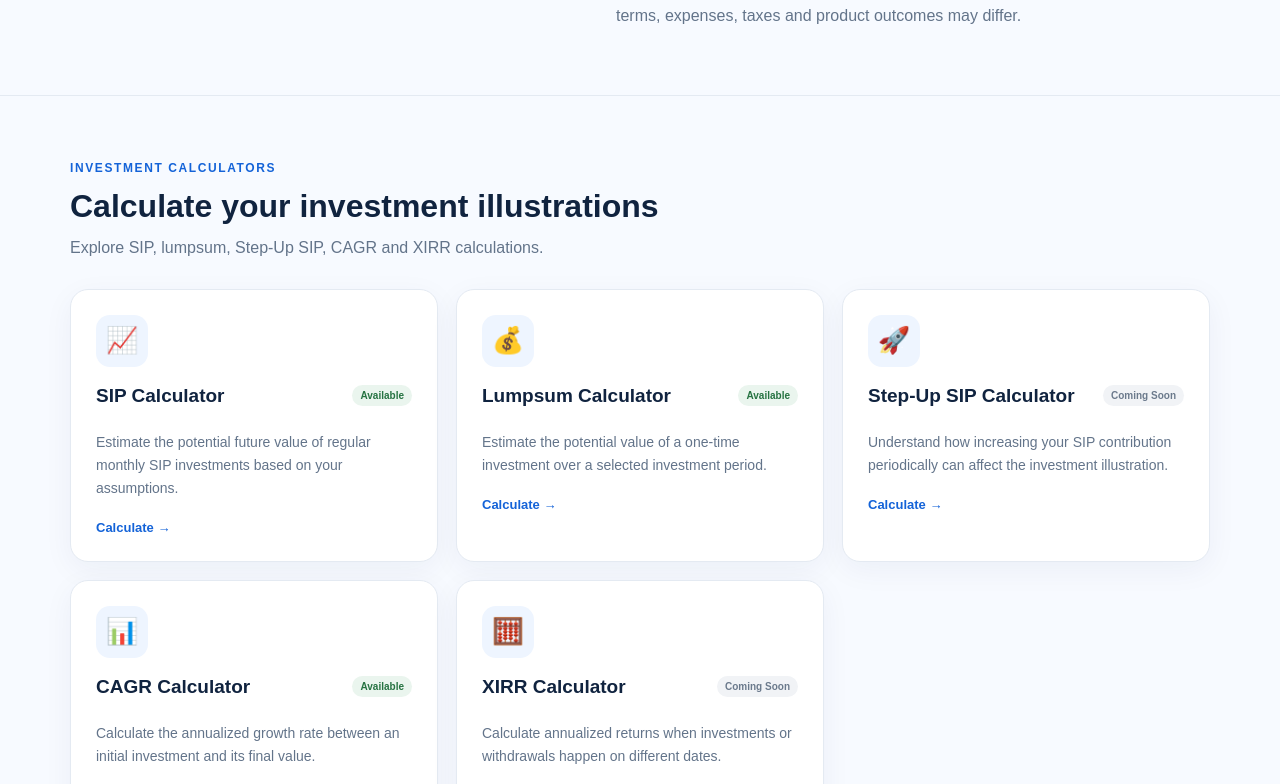
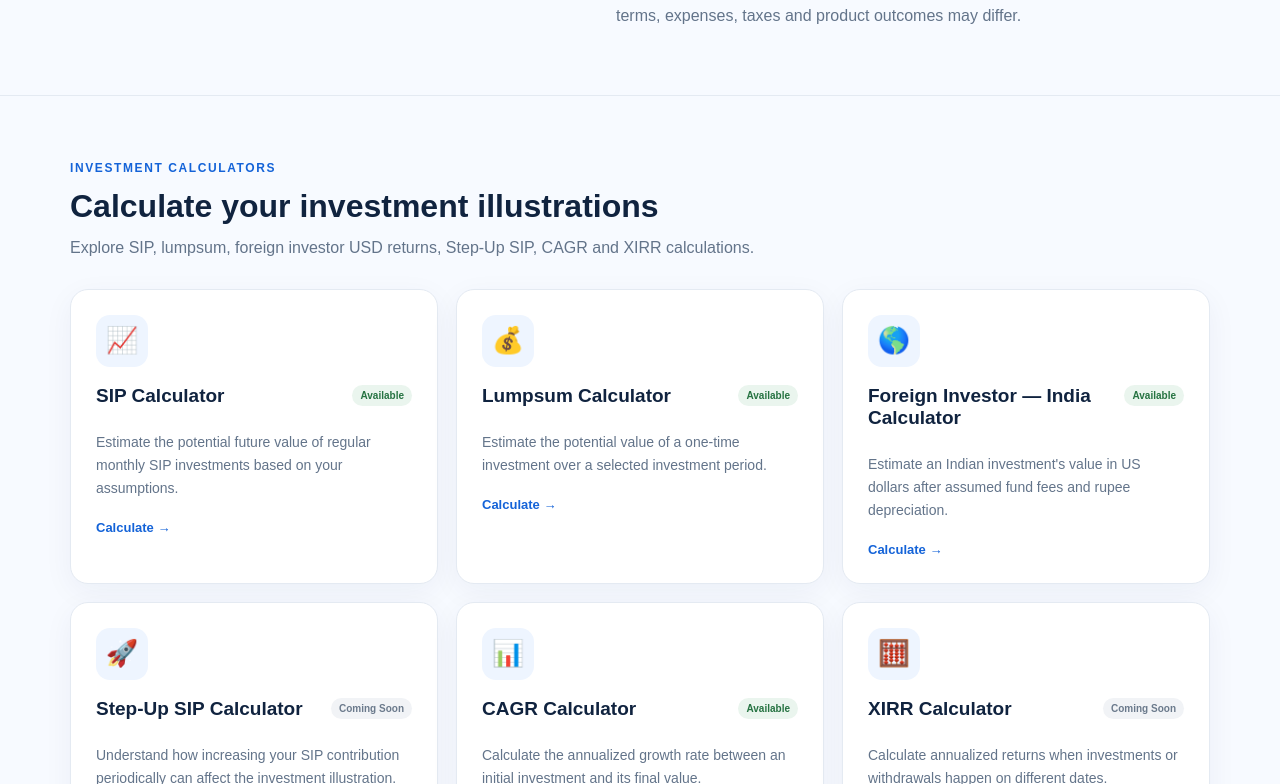
Before and after one commit to Aravind100/aravind-financial-expert, a Next.js app: page /calculators in a window 1280 px wide. Shown: the part 594-1378 px from the top of the page. Built offline with nearby package versions, Linux system fonts and the light colour scheme.

Commit message:
Add Foreign Investor calculator and update metadata

```diff
--- a/app/calculators/page.tsx
+++ b/app/calculators/page.tsx
@@ -15,6 +15,14 @@ const investmentCalculators = [
     description:
       "Estimate the potential value of a one-time investment over a selected investment period.",
     href: "/calculators/lumpsum",
+    status: "Available",
+  },
+  {
+    icon: "🌎",
+    title: "Foreign Investor — India Calculator",
+    description:
+      "Estimate an Indian investment's value in US dollars after assumed fund fees and rupee depreciation.",
+    href: "/calculators/gift-city-aif",
     status: "Available",
   },
   {
@@ -174,9 +182,9 @@ function CalculatorCard({
 }
 
 export const metadata = {
-  title: "Financial Calculators | SIP, CAGR, XIRR, EMI & More",
+  title: "Financial Calculators | SIP, CAGR, Foreign Investor & More",
   description:
-    "Explore financial calculators for SIP, investments, financial planning, loans and insurance. Use simple calculators to understand your financial numbers.",
+    "Explore SIP, lumpsum, financial planning and foreign investor India investment calculators with illustrative USD returns adjusted for currency depreciation.",
 };
 
 export default function CalculatorsPage() {
@@ -242,7 +250,7 @@ export default function CalculatorsPage() {
               <h2>Calculate your investment illustrations</h2>
 
               <p className="muted">
-                Explore SIP, lumpsum, Step-Up SIP, CAGR and XIRR calculations.
+                Explore SIP, lumpsum, foreign investor USD returns, Step-Up SIP, CAGR and XIRR calculations.
               </p>
             </div>
           </div>
```
